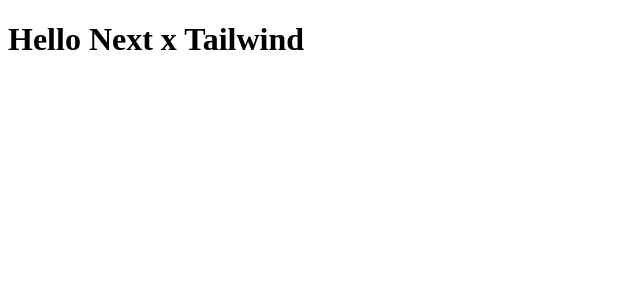
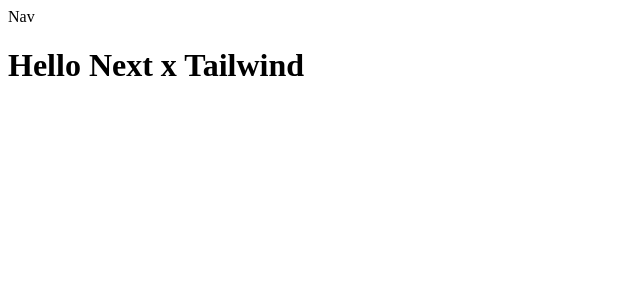
Before and after one commit to NeeshSamsi/bvb, a Next.js app: page / in a window 1280 px wide. Shown: the top 300 px of the page, without its empty margins (0-640 px from the left). Built offline with nearby package versions, Linux system fonts and the light colour scheme.

Commit message:
feat: :sparkles: Nav folder structure

```diff
--- /dev/null
+++ b/components/NavBar.tsx
@@ -0,0 +1,5 @@
+const NavBar = () => {
+  return <nav>Nav</nav>;
+};
+
+export default NavBar;
--- a/pages/index.tsx
+++ b/pages/index.tsx
@@ -1,10 +1,15 @@
 import type { NextPage } from "next";
+
+import NavBar from "../components/NavBar";
 
 const Home: NextPage = () => {
   return (
-    <div>
-      <h1 className="text-3xl text-gray-800">Hello Next x Tailwind</h1>
-    </div>
+    <>
+      <NavBar />
+      <div>
+        <h1 className="text-3xl text-gray-800">Hello Next x Tailwind</h1>
+      </div>
+    </>
   );
 };
 
```
